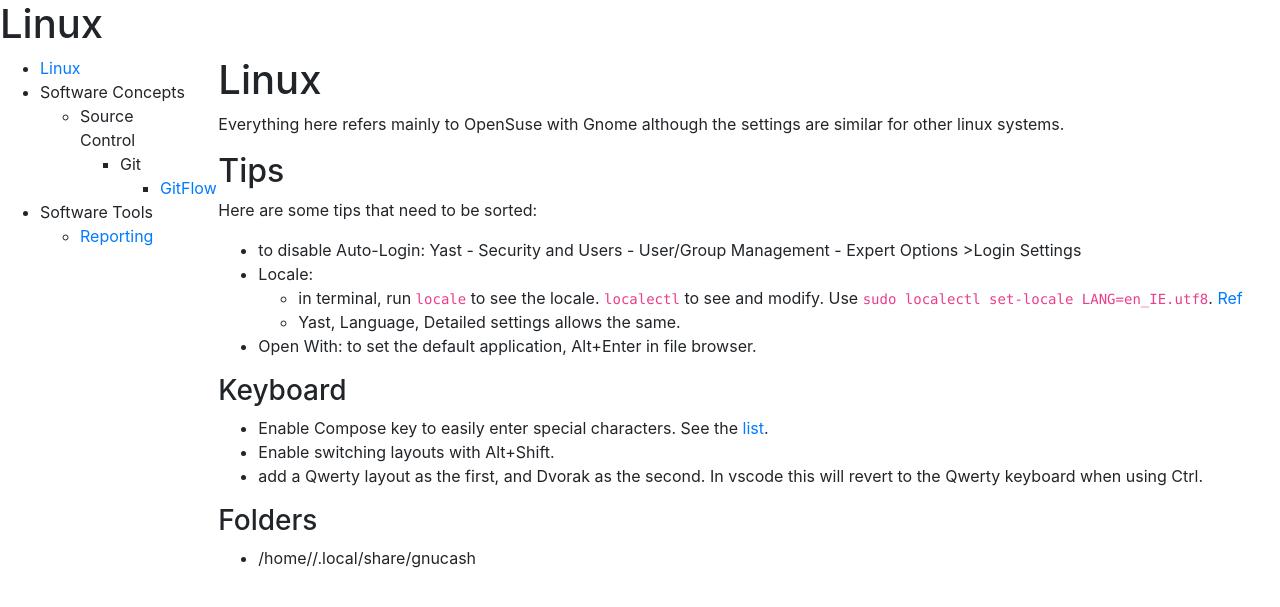
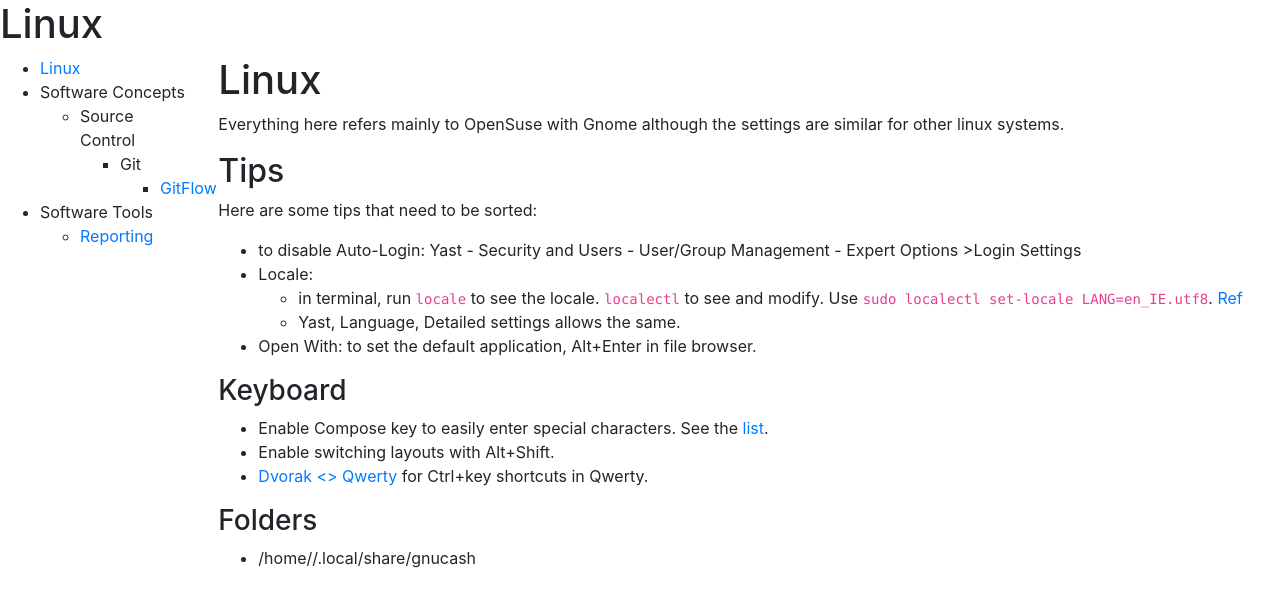
Before and after one commit to MisterY/it-knowledge-base-site, a Jekyll site: the page built from linux/linux.md, in a window 1280 px wide. Shown: the top 607 px of the page. Built offline with Jekyll 4.4.1, drawn with Linux system fonts in a browser that asks for light colours; nearby versions of some CDN libraries; our own code applies the rules of GitHub Pages for plain Markdown files.

Commit message:
dvorak <> qwerty shortcuts

```diff
--- a/linux/linux.md
+++ b/linux/linux.md
@@ -16,7 +16,7 @@ Here are some tips that need to be sorted:
 
 - Enable Compose key to easily enter special characters. See the [list](https://fsymbols.com/keyboard/linux/compose/).
 - Enable switching layouts with Alt+Shift.
-- add a Qwerty layout as the first, and Dvorak as the second. In vscode this will revert to the Qwerty keyboard when using Ctrl.
+- [Dvorak <> Qwerty](https://github.com/tbocek/dvorak) for Ctrl+key shortcuts in Qwerty.
 
 ### Folders
 
```
